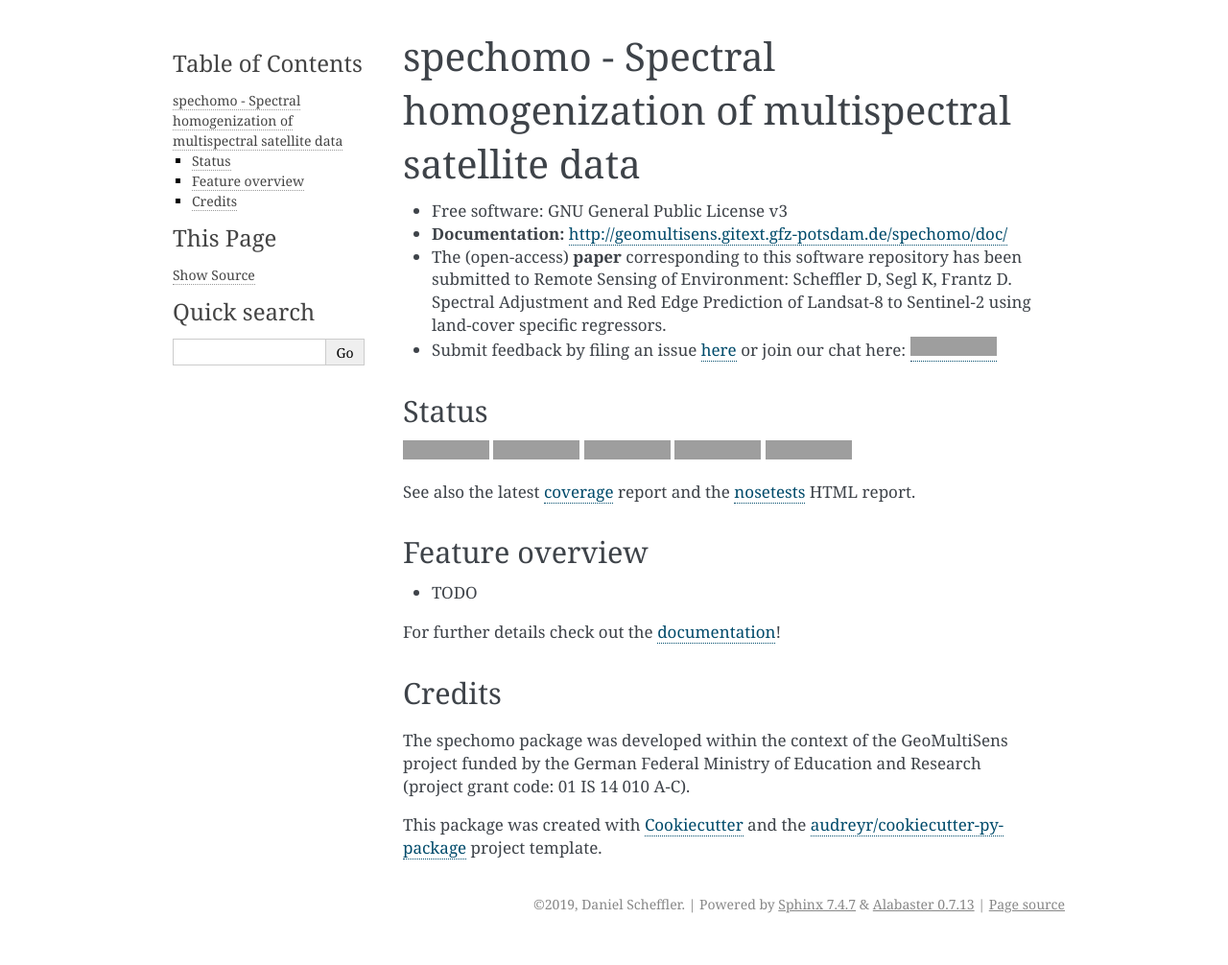
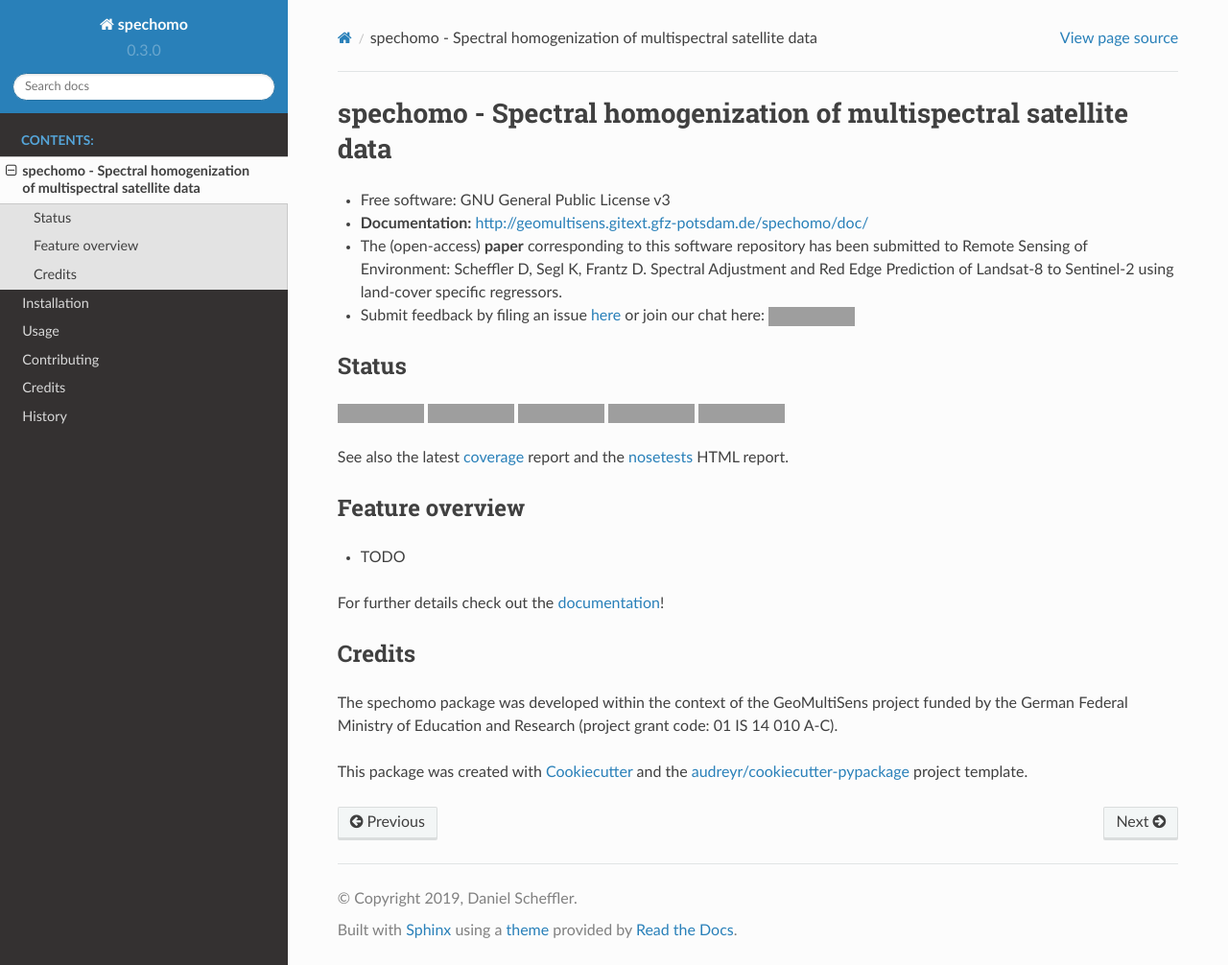
Before and after one commit to GFZ/spechomo, a Sphinx documentation site: the page built from docs/readme.rst, in a window 1280 px wide and 1006 px high, cut to the strip 0-1006 px from the top of the window. Shown: the whole strip at 96% size. Built offline with Sphinx 7.4.7 and the Read the Docs theme 2.0.0, drawn with Linux system fonts in a browser that asks for light colours; pages that are not in the unit, such as notebooks, are missing from menus; some of the changed lines change nothing that is shown; grey boxes are pictures that could not be loaded.

Commit message:
Updated docs/conf.py.
Signed-off-by: Daniel Scheffler <danschef@gfz-potsdam.de>

```diff
--- a/README.rst
+++ b/README.rst
@@ -54,6 +54,7 @@ For further details check out the `documentation <http://geomultisens.gitext.gfz
 
 Credits
 -------
+
 The spechomo package was developed within the context of the GeoMultiSens project funded
 by the German Federal Ministry of Education and Research (project grant code: 01 IS 14 010 A-C).
 
--- /dev/null
+++ b/docs/_static/custom.css
@@ -0,0 +1,3 @@
+.wy-nav-content {
+max-width: 1200px !important;
+}
--- a/docs/conf.py
+++ b/docs/conf.py
@@ -22,26 +22,44 @@ import os
 import sys
 sys.path.insert(0, os.path.abspath('..'))
 
+# Get the project root dir, which is the parent dir of this
+cwd = os.getcwd()
+project_root = os.path.dirname(cwd)
+
+# Insert the project root dir as the first element in the PYTHONPATH.
+# This lets us ensure that the source package is imported, and that its
+# version is used.
+sys.path.insert(0, project_root)
+
 import spechomo
 
 # -- General configuration ---------------------------------------------
 
 # If your documentation needs a minimal Sphinx version, state it here.
-#
 # needs_sphinx = '1.0'
 
 # Add any Sphinx extension module names here, as strings. They can be
 # extensions coming with Sphinx (named 'sphinx.ext.*') or your custom ones.
-extensions = ['sphinx.ext.autodoc', 'sphinx.ext.viewcode']
+extensions = [
+    'sphinx.ext.autodoc',
+    'sphinx.ext.githubpages',
+    'sphinx.ext.viewcode',
+    'sphinx.ext.todo',
+    'sphinxarg.ext',
+    'sphinx_autodoc_typehints',
+    'sphinx.ext.intersphinx'
+]
 
 # Add any paths that contain templates here, relative to this directory.
 templates_path = ['_templates']
 
 # The suffix(es) of source filenames.
 # You can specify multiple suffix as a list of string:
-#
 # source_suffix = ['.rst', '.md']
 source_suffix = '.rst'
+
+# The encoding of source files.
+# source_encoding = 'utf-8-sig'
 
 # The master toctree document.
 master_doc = 'index'
@@ -67,38 +85,157 @@ release = spechomo.__version__
 # Usually you set "language" from the command line for these cases.
 language = None
 
+# There are two options for replacing |today|: either, you set today to
+# some non-false value, then it is used:
+# today = ''
+# Else, today_fmt is used as the format for a strftime call.
+# today_fmt = '%B %d, %Y'
+
 # List of patterns, relative to source directory, that match files and
 # directories to ignore when looking for source files.
-# This patterns also effect to html_static_path and html_extra_path
+# This patterns also effect to html_static_path and html_extra_path.
 exclude_patterns = ['_build', 'Thumbs.db', '.DS_Store']
+
+# The reST default role (used for this markup: `text`) to use for all
+# documents.
+# default_role = None
+
+# If true, '()' will be appended to :func: etc. cross-reference text.
+# add_function_parentheses = True
+
+# If true, the current module name will be prepended to all description
+# unit titles (such as .. function::).
+# add_module_names = True
+
+# If true, sectionauthor and moduleauthor directives will be shown in the
+# output. They are ignored by default.
+# show_authors = False
 
 # The name of the Pygments (syntax highlighting) style to use.
 pygments_style = 'sphinx'
 
+# A list of ignored prefixes for module index sorting.
+# modindex_common_prefix = []
+
+# If true, keep warnings as "system message" paragraphs in the built
+# documents.
+# keep_warnings = False
+
+# Define how to document class docstrings
+# '__init__' documents only the __init__ methods, 'class' documents only the class methods and 'both' documents both
+autoclass_content = 'both'
+
 # If true, `todo` and `todoList` produce output, else they produce nothing.
-todo_include_todos = False
+todo_include_todos = True
+
+
+# Apply custom sphinx styles (e.g., increase content width of generated docs)
+def setup(app):
+    app.add_stylesheet('custom.css')
+
+
+# Add mappings for intersphinx extension (allows to link to the API reference of other sphinx documentations)
+intersphinx_mapping = {
+    'geoarray': ('http://danschef.gitext.gfz-potsdam.de/geoarray/doc/', None),
+    'python': ('http://docs.python.org/3', None),
+}
 
 
 # -- Options for HTML output -------------------------------------------
 
 # The theme to use for HTML and HTML Help pages.  See the documentation for
 # a list of builtin themes.
-#
-html_theme = 'alabaster'
+# html_theme = 'default'
+html_theme = 'sphinx_rtd_theme'  # The one installed via pip install sphinx_rtd_theme in the .gitlab.yml
 
 # Theme options are theme-specific and customize the look and feel of a
 # theme further.  For a list of options available for each theme, see the
 # documentation.
-#
-# html_theme_options = {}
+html_theme_options = {
+    'canonical_url': '',
+    'analytics_id': '',
+    'logo_only': False,
+    'display_version': True,
+    'prev_next_buttons_location': 'bottom',
+    'style_external_links': False,
+    'vcs_pageview_mode': 'view',
+    # Toc options
+    'collapse_navigation': True,
+    'sticky_navigation': True,
+    'navigation_depth': 4,
+    'includehidden': True,
+    'titles_only': False,
+    'set_type_checking_flag': True  # option of sphinx_autodoc_typehints extension
+}
 
-# Add any paths that contain custom static files (such as style sheets) here,
-# relative to this directory. They are copied after the builtin static files,
-# so a file named "default.css" will overwrite the builtin "default.css".
+# Add any paths that contain custom themes here, relative to this directory.
+# html_theme_path = []
+
+# The name for this set of Sphinx documents.  If None, it defaults to
+# "<project> v<release> documentation".
+# html_title = None
+
+# A shorter title for the navigation bar.  Default is the same as
+# html_title.
+# html_short_title = None
+
+# The name of an image file (relative to this directory) to place at the
+# top of the sidebar.
+# html_logo = 'images/spechomo_logo.png'
+
+# The name of an image file (within the static path) to use as favicon
+# of the docs.  This file should be a Windows icon file (.ico) being
+# 16x16 or 32x32 pixels large.
+# html_favicon = None
+
+# Add any paths that contain custom static files (such as style sheets)
+# here, relative to this directory. They are copied after the builtin
+# static files, so a file named "default.css" will overwrite the builtin
+# "default.css".
 html_static_path = ['_static']
 
+# If not '', a 'Last updated on:' timestamp is inserted at every page
+# bottom, using the given strftime format.
+# html_last_updated_fmt = '%b %d, %Y'
 
-# -- Options for HTMLHelp output ---------------------------------------
+# If true, SmartyPants will be used to convert quotes and dashes to
+# typographically correct entities.
+# html_use_smartypants = True
+
+# Custom sidebar templates, maps document names to template names.
+# html_sidebars = {}
+
+# Additional templates that should be rendered to pages, maps page names
+# to template names.
+# html_additional_pages = {}
+
+# If false, no module index is generated.
+# html_domain_indices = True
+
+# If false, no index is generated.
+# html_use_index = True
+
+# If true, the index is split into individual pages for each letter.
+# html_split_index = False
+
+# If true, links to the reST sources are added to the pages.
+# html_show_sourcelink = True
+
+# If true, "Created using Sphinx" is shown in the HTML footer.
+# Default is True.
+# html_show_sphinx = True
+
+# If true, "(C) Copyright ..." is shown in the HTML footer.
+# Default is True.
+# html_show_copyright = True
+
+# If true, an OpenSearch description file will be output, and all pages
+# will contain a <link> tag referring to it.  The value of this option
+# must be the base URL from which the finished HTML is served.
+# html_use_opensearch = ''
+
+# This is the file name suffix for HTML files (e.g. ".xhtml").
+# html_file_suffix = None
 
 # Output file base name for HTML help builder.
 htmlhelp_basename = 'spechomodoc'
@@ -108,19 +245,15 @@ htmlhelp_basename = 'spechomodoc'
 
 latex_elements = {
     # The paper size ('letterpaper' or 'a4paper').
-    #
     # 'papersize': 'letterpaper',
 
     # The font size ('10pt', '11pt' or '12pt').
-    #
     # 'pointsize': '10pt',
 
     # Additional stuff for the LaTeX preamble.
-    #
     # 'preamble': '',
 
     # Latex figure (float) alignment
-    #
     # 'figure_align': 'htbp',
 }
 
@@ -133,6 +266,26 @@ latex_documents = [
      u'Daniel Scheffler', 'manual'),
 ]
 
+# The name of an image file (relative to this directory) to place at
+# the top of the title page.
+# latex_logo = None
+
+# For "manual" documents, if this is true, then toplevel headings
+# are parts, not chapters.
+# latex_use_parts = False
+
+# If true, show page references after internal links.
+# latex_show_pagerefs = False
+
+# If true, show URL addresses after external links.
+# latex_show_urls = False
+
+# Documents to append as an appendix to all manuals.
+# latex_appendices = []
+
+# If false, no module index is generated.
+# latex_domain_indices = True
+
 
 # -- Options for manual page output ------------------------------------
 
@@ -143,6 +296,9 @@ man_pages = [
      u'spechomo Documentation',
      [author], 1)
 ]
+
+# If true, show URL addresses after external links.
+# man_show_urls = False
 
 
 # -- Options for Texinfo output ----------------------------------------
@@ -158,3 +314,15 @@ texinfo_documents = [
      'One line description of project.',
      'Miscellaneous'),
 ]
+
+# Documents to append as an appendix to all manuals.
+# texinfo_appendices = []
+
+# If false, no module index is generated.
+# texinfo_domain_indices = True
+
+# How to display URL addresses: 'footnote', 'no', or 'inline'.
+# texinfo_show_urls = 'footnote'
+
+# If true, do not generate a @detailmenu in the "Top" node's menu.
+# texinfo_no_detailmenu = False
```
Also changed, not shown: .gitlab-ci.yml, 1 other file.
